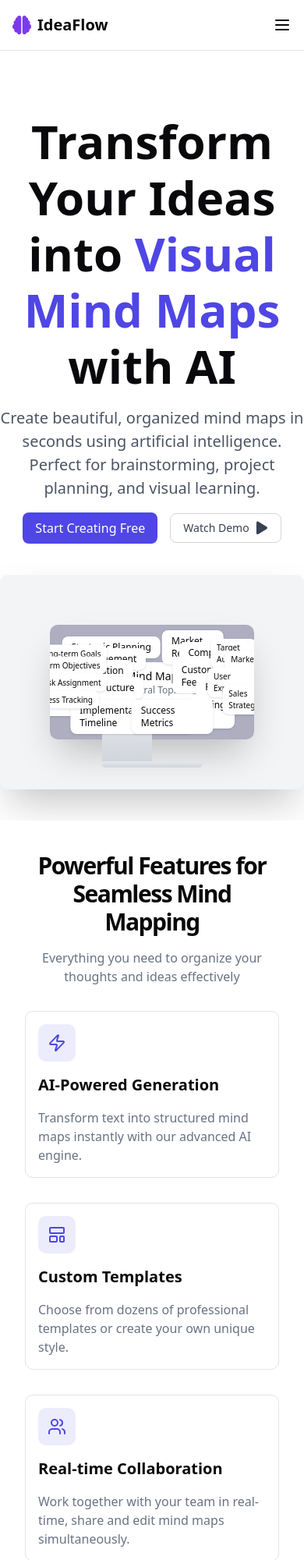
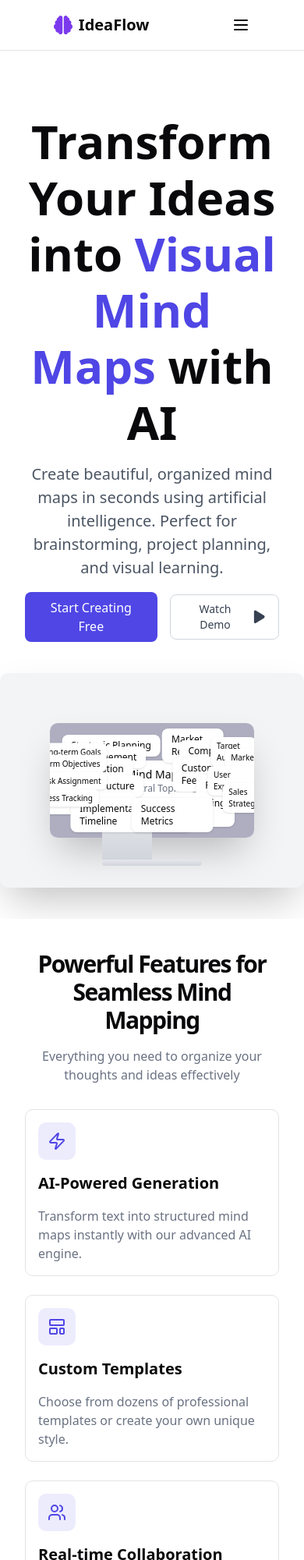
Before and after one commit to AhmeWagih/ideaflow, a Next.js app: page / in a window 390 px wide. Shown: the top 2000 px of the page at 78% size. Built offline with nearby package versions, Linux system fonts and the light colour scheme.

Commit message:
Refactor layout components for improved responsiveness and consistency. Updated Home, Features, Hero, HowItWorks, and Navbar components with enhanced styling and structure.

```diff
--- a/app/(root)/page.tsx
+++ b/app/(root)/page.tsx
@@ -6,12 +6,13 @@ import Widget from "@/components/shared/Widget";
 
 export default function Home() {
   return (
-    <div className="flex flex-col gap-10">
+    <div className="flex flex-col justify-center items-center gap-10">
       <Hero />
       <Template />
-      <Features />
+      <div className="container">
+        <Features />
+      </div>
       <HowItWorks />
-      <Features />
       <Widget/>
     </div>
   );
--- /dev/null
+++ b/app/profile/[id]/page.tsx
@@ -0,0 +1,9 @@
+import React from 'react'
+
+const page = () => {
+  return (
+    <div>page</div>
+  )
+}
+
+export default page
--- /dev/null
+++ b/app/profile/layout.tsx
@@ -0,0 +1,16 @@
+export const metadata = {
+  title: 'Next.js',
+  description: 'Generated by Next.js',
+}
+
+export default function RootLayout({
+  children,
+}: {
+  children: React.ReactNode
+}) {
+  return (
+    <html lang="en">
+      <body>{children}</body>
+    </html>
+  )
+}
--- /dev/null
+++ b/app/profile/page.tsx
@@ -0,0 +1,9 @@
+import React from 'react'
+
+const page = () => {
+  return (
+    <div>page</div>
+  )
+}
+
+export default page
--- a/components/shared/Feature.tsx
+++ b/components/shared/Feature.tsx
@@ -20,7 +20,7 @@ export default function Features() {
   ]
 
   return (
-    <section className="px-8 w-full flex justify-center items-center py-10 bg-white">
+    <section className="w-full flex justify-center items-center py-10 bg-white px-8 lg:px-22">
       <div className=" flex flex-col gap-8">
         <div className="flex flex-col items-center justify-center gap-4 text-center">
           <h2 className="text-3xl font-bold tracking-tighter sm:text-4xl md:text-5xl">
@@ -30,7 +30,7 @@ export default function Features() {
             Everything you need to organize your thoughts and ideas effectively
           </p>
         </div>
-        <div className="grid gap-8 sm:gap-12 md:grid-cols-3 lg:gap-16 container">
+        <div className="grid gap-6 md:grid-cols-3 ">
           {features.map((Feature, index) => (
             <div key={index} className="flex flex-col items-start gap-4 text-left border rounded-lg p-4">
               <div className="flex h-12 w-12 items-center justify-center rounded-lg bg-[#4F46E5]/10">
--- a/components/shared/Hero.tsx
+++ b/components/shared/Hero.tsx
@@ -4,7 +4,7 @@ import React from 'react';
 const Hero = () => {
   return (
     <div>
-      <div className="flex flex-col items-center gap-4 pt-20">
+      <div className="flex flex-col items-center gap-4 pt-20 px-8">
         <h1 className="text-[60px] leading-[72px] font-bold text-center max-w-[1013px]">
           Transform Your Ideas into{" "}
           <span className="text-[#4F46E5]">Visual Mind Maps</span> with AI
--- a/components/shared/HowItWork.tsx
+++ b/components/shared/HowItWork.tsx
@@ -18,7 +18,7 @@ export default function HowItWorks() {
   ]
 
   return (
-    <section className="flex justify-center items-center py-20 bg-[#E5E7EB]">
+    <section className="flex justify-center items-center py-20 bg-[#E5E7EB] w-full">
       <div className="flex flex-col gap-8 px-8">
         <div className="flex flex-col gap-4 items-center justify-center text-center">
           <h2 className="text-3xl font-bold tracking-tighter sm:text-4xl md:text-5xl">How It Works</h2>
--- a/components/shared/Navbar.tsx
+++ b/components/shared/Navbar.tsx
@@ -6,7 +6,12 @@ import { Menu, X } from 'lucide-react';
 import { Button } from '@/components/ui/button';
 import { cn } from '@/lib/utils';
 import { useUserContext } from '@/app/context/UserContext';
-import { DropdownMenu, DropdownMenuContent, DropdownMenuItem, DropdownMenuTrigger } from '../ui/dropdown-menu';
+import {
+  DropdownMenu,
+  DropdownMenuContent,
+  DropdownMenuItem,
+  DropdownMenuTrigger,
+} from '../ui/dropdown-menu';
 
 export function Navbar() {
   const { logout, user } = useUserContext();
@@ -20,7 +25,7 @@ export function Navbar() {
 
   return (
     <header className="w-full border-b bg-white">
-      <div className="container mx-auto flex h-16 items-center justify-between px-4">
+      <div className="container mx-auto flex h-16 items-center justify-around px-4">
         {/* Logo */}
         <div className="flex items-center">
           <Link href="/" className="flex items-center gap-2">
@@ -91,22 +96,28 @@ export function Navbar() {
         <div className="hidden md:flex md:items-center md:space-x-4">
           {loggedIn ? (
             <DropdownMenu>
-              <DropdownMenuTrigger asChild>
-                <button className="flex items-center space-x-2">
+              {/* <span className="text-gray-700">{user.email?.slice(0, 5)}</span> */}
+              <DropdownMenuTrigger asChild className="cursor-pointer outline-none">
+                <button className="flex items-center gap-4">
                   <div className="flex items-center justify-center h-8 w-8 rounded-full bg-gray-500 text-white">
-                    {user.name.slice(0, 2).toUpperCase()}
+                    {user.email?.slice(0, 2).toUpperCase()}
                   </div>
-                  <span className="text-gray-700">{user.name}</span>
                 </button>
               </DropdownMenuTrigger>
               <DropdownMenuContent className="w-48">
-                <DropdownMenuItem asChild>
-                  <Link href="/profile" className="block px-4 py-2 text-gray-700 hover:bg-gray-100">
+                <DropdownMenuItem asChild className="cursor-pointer outline-none">
+                  <Link
+                    href="/profile"
+                    className="block px-4 py-2 text-gray-700 hover:bg-gray-100"
+                  >
                     Profile
                   </Link>
                 </DropdownMenuItem>
-                <DropdownMenuItem asChild>
-                  <button onClick={logout} className="block w-full text-left px-4 py-2 text-gray-700 hover:bg-gray-100">
+                <DropdownMenuItem asChild className="cursor-pointer outline-none">
+                  <button
+                    onClick={logout}
+                    className="block w-full text-left px-4 py-2 text-gray-700 hover:bg-gray-100"
+                  >
                     Logout
                   </button>
                 </DropdownMenuItem>
@@ -190,7 +201,10 @@ export function Navbar() {
                   </Link>
                 </Button>
                 <Button asChild className="w-full">
-                  <Link href="/get-started" onClick={() => setIsMenuOpen(false)}>
+                  <Link
+                    href="/get-started"
+                    onClick={() => setIsMenuOpen(false)}
+                  >
                     Get Started
                   </Link>
                 </Button>
```
Lines whose indentation alone changed are shown as unchanged.
